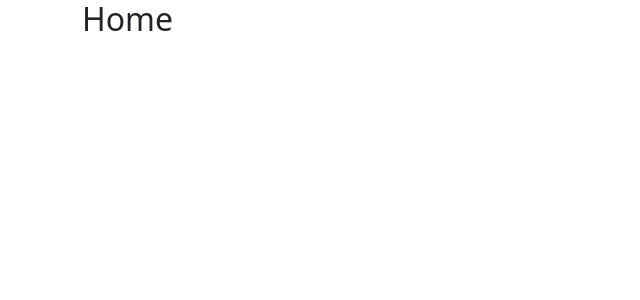
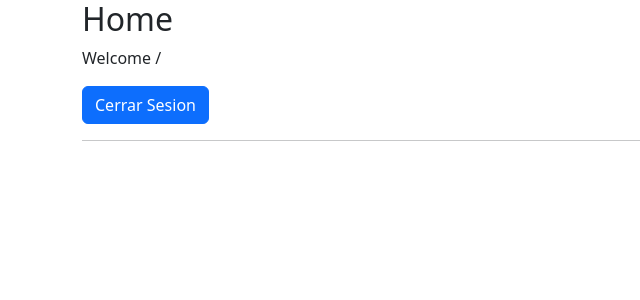
Before and after one commit to JorgeVeraz23/CarritoDeComprasRedux, a React (Vite) app in the folder y/: page /home in a window 1280 px wide. Shown: the top 300 px of the page, without its empty margins (0-640 px from the left). Built offline with nearby package versions, Linux system fonts and the light colour scheme.

Commit message:
login completo

```diff
--- a/y/src/pages/Home.jsx
+++ b/y/src/pages/Home.jsx
@@ -1,7 +1,25 @@
+import { useSelector } from "react-redux"
+import { useDispatch } from "react-redux";
+import { unsetUser } from "../reducers/user/userSlice";
+import { useNavigate } from "react-router-dom";
 export const Home = () => {
+    const dispatch = useDispatch();
+    const navigate = useNavigate();
 
+    const user = useSelector(state => state.user);
+
+    const handleLogout = () => {
+        dispatch(unsetUser());
+        navigate("/");
+    }
 
     return (
+        <>
         <h2>Home</h2>
+        <p>Welcome {user.fullName} / {user.email}</p>
+        <button className="btn btn-primary" onClick={handleLogout}>Cerrar Sesion</button>
+        <hr />
+        {/* <ProducList products={products} /> */}
+        </>
     )
 }
--- a/y/src/pages/index.jsx
+++ b/y/src/pages/index.jsx
@@ -25,7 +25,7 @@ export const Index = () => {
                         console.log("Credenciales Validas");
                         dispatch(setUser({
                             email: userToLog.email,
-                            fullName: `${userToLog.nombre} ${userToLog.contraseña}`,
+                            fullName: `${userToLog.nombre} ${userToLog.apellido}`,
                             token: Date.now(),
                         }))
                         navigate("/home");
```
